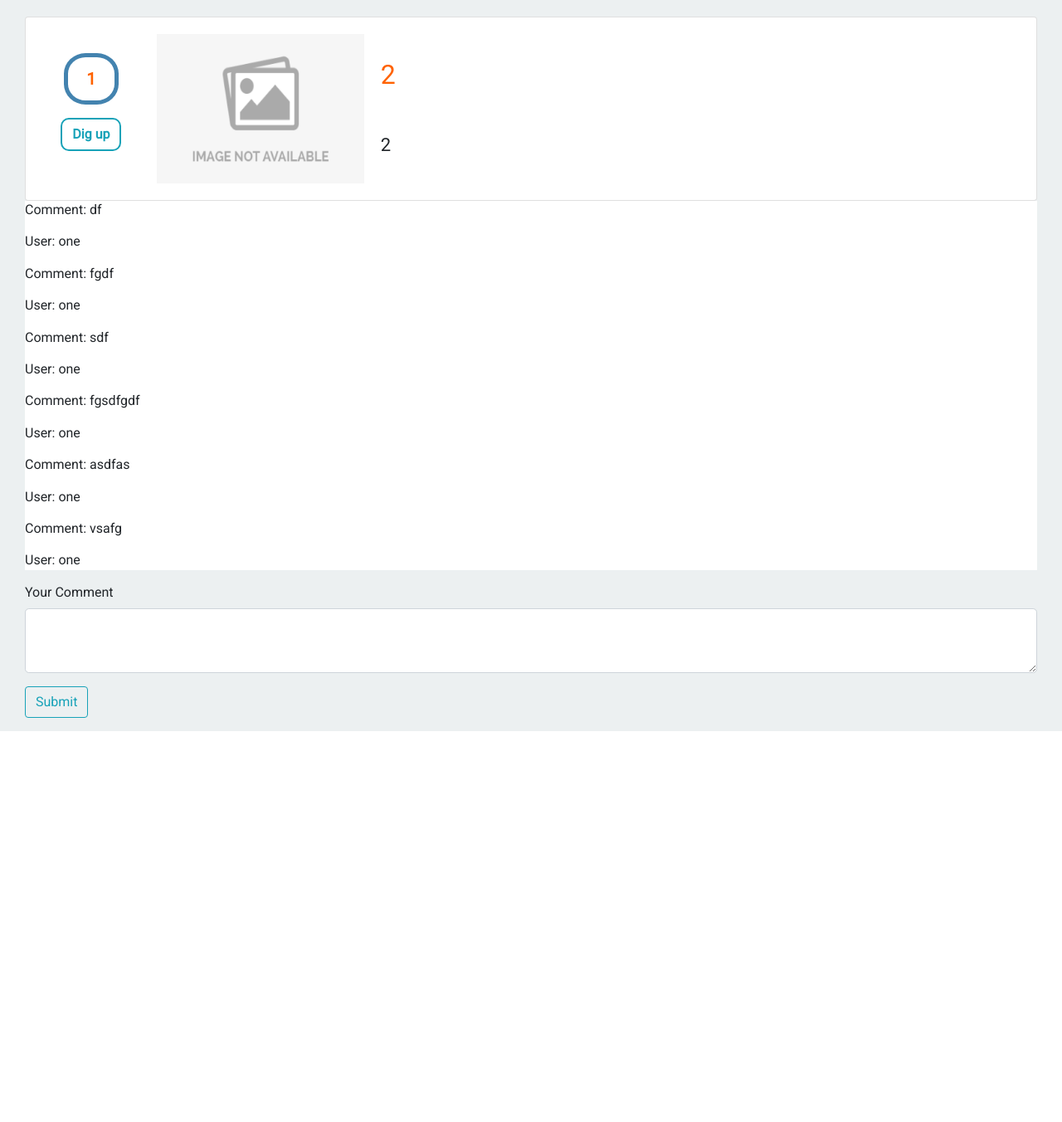
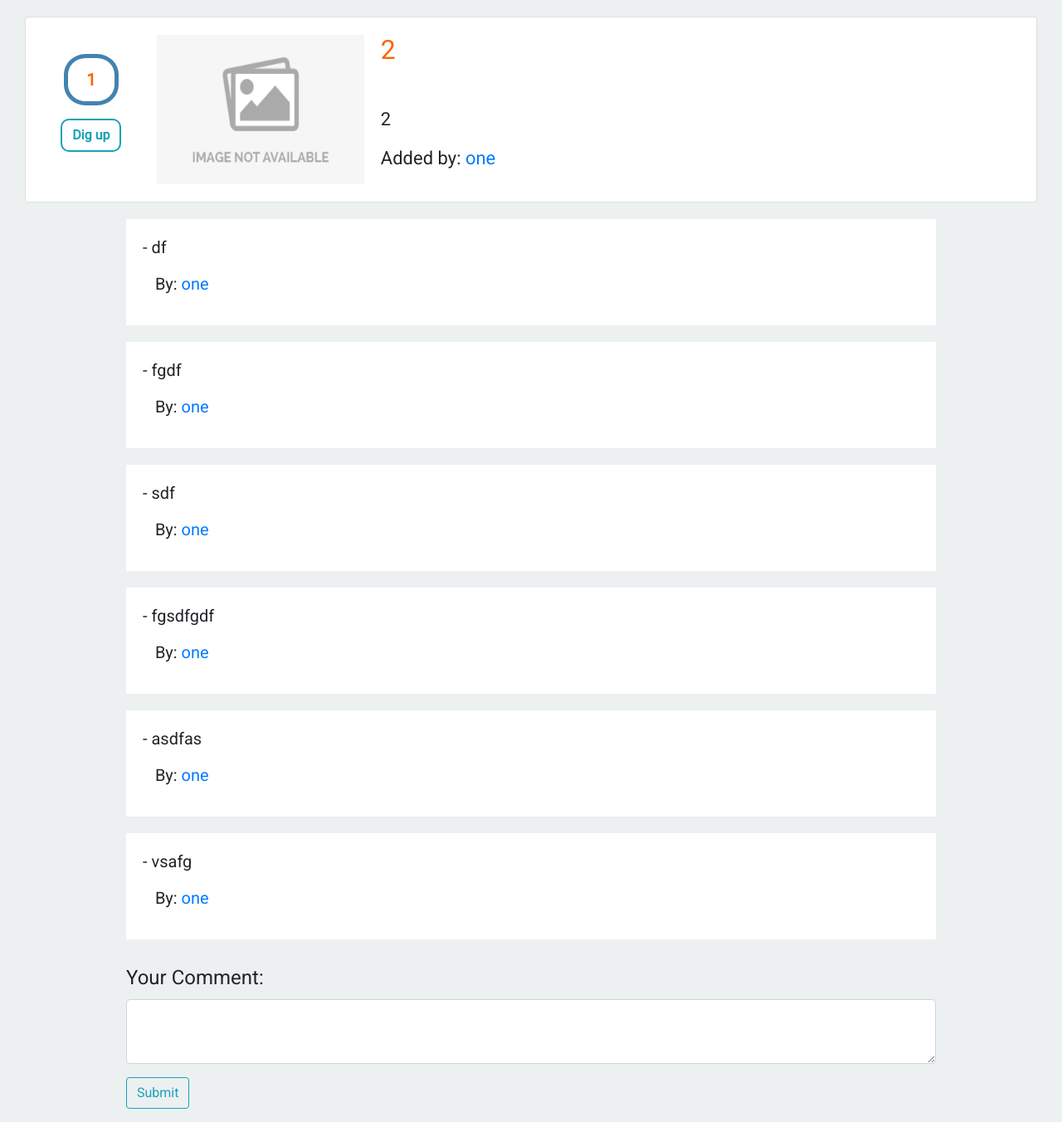
Before and after one commit to marcin-marciszewski/newsdig, a Flask app: page /news/2 in a window 1280 px wide. Shown: the part 75-1427 px from the top of the page at 83% size. Before the commit the page ends 956 px from the top, so only its background shows below. Run offline with Flask 2, Linux system fonts and the light colour scheme; a user stored in the database is signed in; data comes from the database, SQL or seed files in the repository; both versions use the stored data as it was after the commit; some libraries are stand-ins or nearby versions.

Commit message:
User's news page

```diff
--- a/news/news_group/forms.py
+++ b/news/news_group/forms.py
@@ -19,7 +19,7 @@
 
 
 class CommentForm(FlaskForm):
-    text = TextAreaField('Your Comment', validators=[DataRequired()])
+    text = TextAreaField('Your Comment:', validators=[DataRequired()])
     submit_comment = SubmitField('Submit')
 
 
--- a/news/news_group/views.py
+++ b/news/news_group/views.py
@@ -43,7 +43,7 @@
 
         db.session.add(comment)
         db.session.commit()
-        flash('Comment Created')
+        flash('Comment Added')
         return redirect(url_for('news_group.news_view', news_id=news_id))
 
     if form_likes.submit_like.data and form_likes.validate():
--- a/news/static/css/main.css
+++ b/news/static/css/main.css
@@ -175,5 +175,24 @@
   .controls a {
     margin-right: 10px; }
 
-.comments {
-  background: #fff; }
+.comment-author {
+  border-left: 5px solid #ff6200; }
+
+.comment {
+  display: block;
+  margin: 0 auto;
+  width: 80%;
+  background: #fff;
+  padding: 20px;
+  margin-top: 20px; }
+  .comment p {
+    font-size: 20px; }
+
+.comment-form {
+  width: 80%;
+  display: block;
+  margin: 0 auto; }
+  .comment-form .comment-label {
+    margin-top: 30px;
+    font-size: 24px;
+    font-weight: 400; }
--- a/news/templates/account.html
+++ b/news/templates/account.html
@@ -1,8 +1,6 @@
 {% extends "base.html" %}
 {% block content %}
-
 <div class="container">
-
   <div class="user_info">
     <div>
       <img src="{{ url_for('static', filename='profile_pics/' + current_user.profile_image) }}">
@@ -52,7 +50,6 @@
 
   {% for news in user_news.items %}
   <div class="card">
-
     <div class="card-body">
       <div class='likes'>
         <p>{{news.likes}}</p>
@@ -65,10 +62,8 @@
         {% endif %}
       </div>
       <div class="news_info">
-
         <h2><a class="card-title" href="  {{ url_for('news_group.news_view', news_id=news.id) }}">{{ news.title }}</a>
         </h2>
-
         <p>Published on: {{ news.date.strftime('%d-%m-%Y') }}</p>
         <p class="card-text">{{ news.text[:100] }}...</p>
       </div>
--- a/news/templates/index.html
+++ b/news/templates/index.html
@@ -28,8 +28,8 @@
             <div class="news_info">
                 <h2><a class="card-title"
                         href="  {{ url_for('news_group.news_view', news_id=news.id) }}">{{ news.title }}</a></h2>
-                <a href="{{ url_for('users.user_news', username=news.author.username) }}">Added by:
-                    {{ news.author.username }}</a>
+                <p>Added by:<a href="{{ url_for('users.user_news', username=news.author.username) }}">
+                        {{ news.author.username }}</a></p>
                 <p>Published on: {{ news.date.strftime('%d-%m-%Y') }}</p>
                 <p class="card-text">{{ news.text[:100] }}...</p>
             </div>
--- a/news/templates/view_news.html
+++ b/news/templates/view_news.html
@@ -1,5 +1,17 @@
 {%extends 'base.html'%}
 {%block content%}
+
+{% for mess in get_flashed_messages() %}
+<br>
+<div class="alert alert-success alert-dismissible fade show" role="alert">
+    <button type="button" class="fade close" data-dismiss="alert" aria-label="Close">
+        <span aria-hidden="true">&times;</span>
+    </button>
+    {{mess}}
+</div>
+{% endfor %}
+
+
 <div class="container">
     <div class="card">
         <div class="card-body">
@@ -39,6 +51,8 @@
             <div class="news_info_view">
                 <h2>{{ news.title }}</h2>
                 <p class="card-text">{{ news.text}}</p>
+                <p>Added by:<a href="{{ url_for('users.user_news', username=news.author.username) }}">
+                        {{ news.author.username }}</a></p>
             </div>
         </div>
 
@@ -50,21 +64,28 @@
         {%endif%}
     </div>
 
-    <div class="comments">
+
     {% for comment in comments %}
-        <p>Comment: {{comment.text}}</p>
-        <p>User: {{comment.user_name}}</p>
+    {% if current_user.username == comment.user_name%}
+    <div class="comment comment-author">
+        {% else %}
+        <div class="comment">
+            {% endif%}
+            <p>- {{comment.text}}</p>
+            <p>&nbsp;&nbsp;&nbsp;By:<a href="{{ url_for('users.user_news', username=comment.user_name) }}">
+                    {{comment.user_name}}</a></p>
+
+        </div>
         {% endfor %}
-    </div>
 
 
 
         {% if current_user.is_authenticated %}
-    <form class='form-group' method='POST'>
+        <form class='form-group comment-form' method='POST'>
             {{form_comment.hidden_tag()}}
             <div class="form-group">
-            {{form_comment.text.label(class='form-control-label')}}
-            {{form_comment.text(class='form-control form-control-lg')}}
+                {{form_comment.text.label(class='form-control-label comment-label')}}
+                {{form_comment.text(class='form-control form-control-lg comment-field')}}
             </div>
             <div class="form-group">
                 {{form_comment.submit_comment(class='btn btn-outline-info')}}
--- a/news/users/views.py
+++ b/news/users/views.py
@@ -172,6 +172,8 @@
 def user_news(username):
     page = request.args.get('page', 1, type=int)
     user = User.query.filter_by(username=username).first_or_404()
-    news = News.query.filter_by(author=user).order_by(
+    user_news = News.query.filter(
+        News.user_id == current_user.id).order_by(
         News.date.desc()).paginate(page=page, per_page=5)
-    return render_template('user_news.html', news=news, user=user)
+
+    return render_template('user_news.html', user_news=user_news, user=user)
--- a/scss/main.scss
+++ b/scss/main.scss
@@ -263,6 +263,39 @@
   }
 }
 
-.comments {
+
+.comment-author {
+  border-left: 5px solid $font_color;
+}
+
+.comment {
+  display: block;
+  margin: 0 auto;
+  width: 80%;
   background: #fff;
+  padding: 20px;
+  margin-top: 20px;
+
+  p {
+    font: {
+      size: 20px;
+    }
+  }
 }
+
+
+
+.comment-form {
+  .comment-label {
+    margin-top: 30px;
+
+    font: {
+      size: 24px;
+      weight: 400;
+    }
+  }
+
+  width: 80%;
+  display: block;
+  margin: 0 auto;
+}
```
Also changed, not shown: news/templates/user_news.html (+30 -9 lines), news/data.sqlite. Lines whose indentation alone changed are shown as unchanged.
